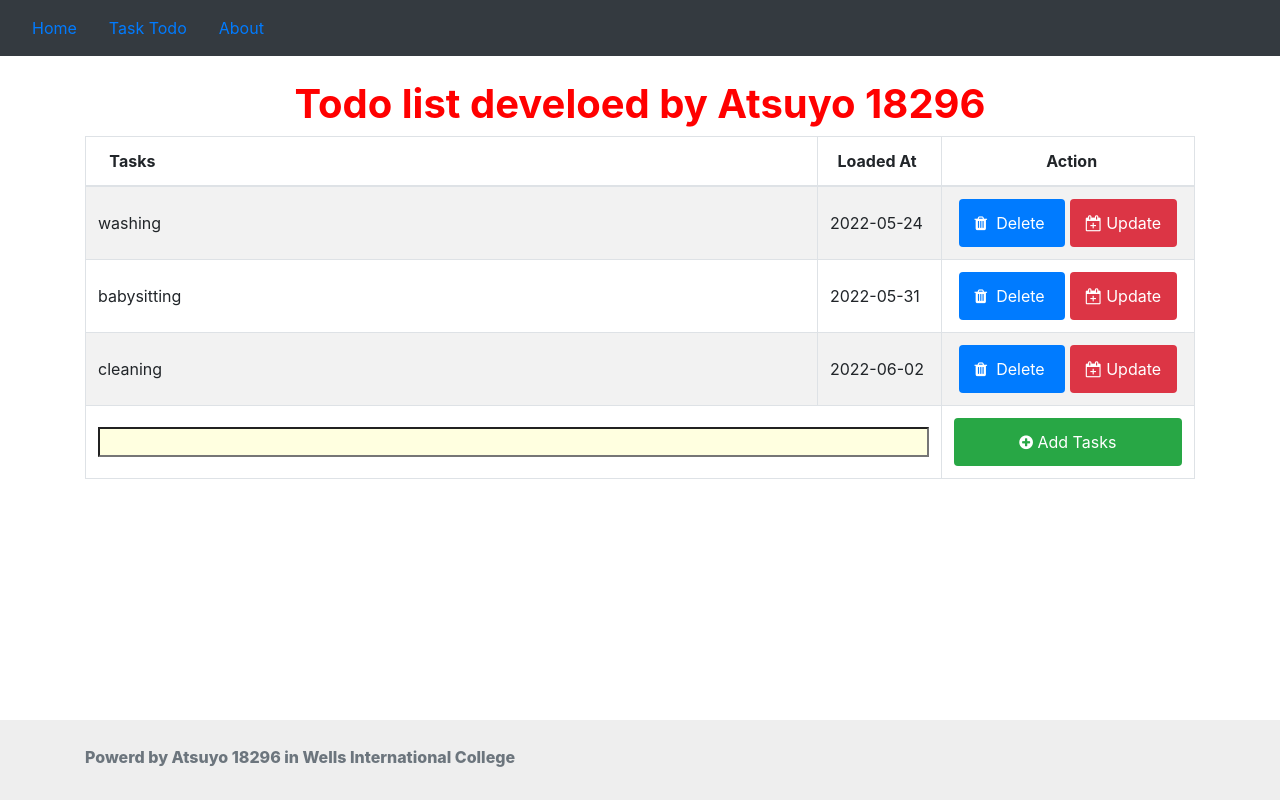
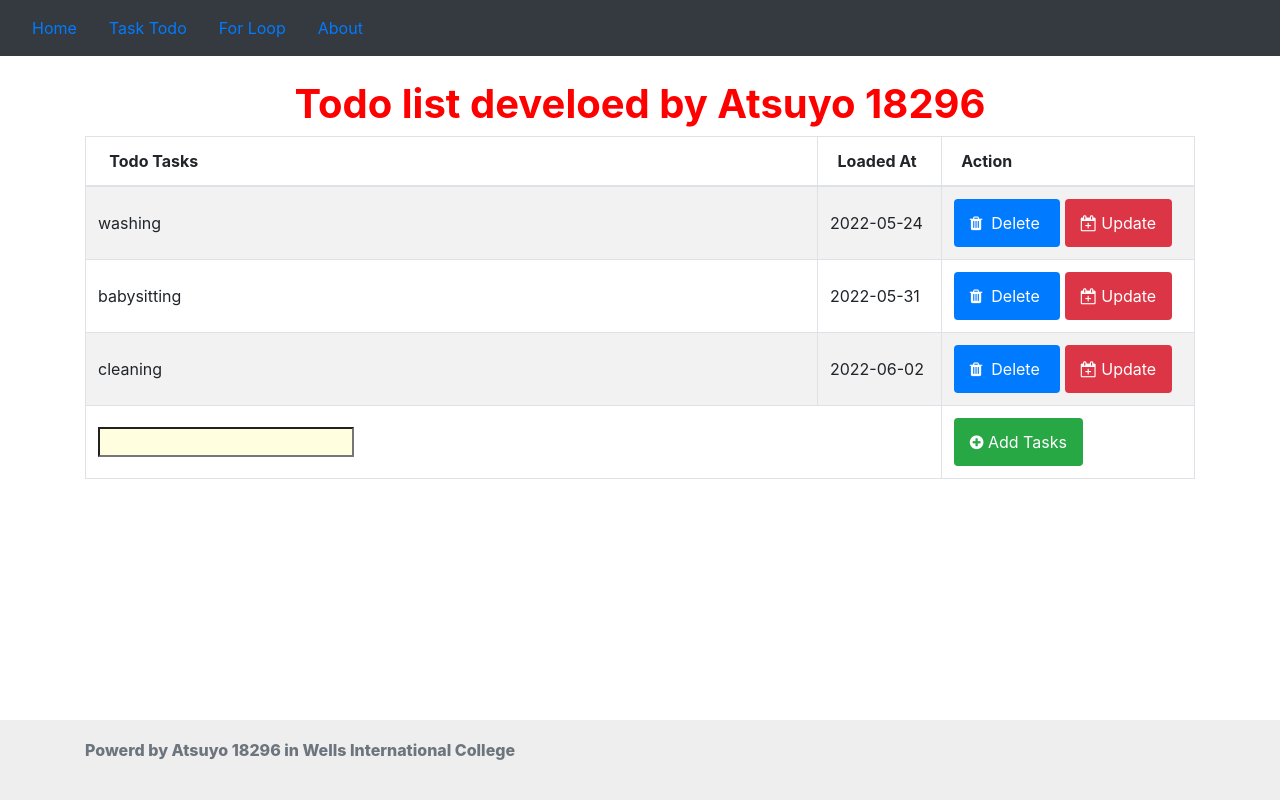
Before and after one commit to atsuyoT/upload18296, a Flask app: page /todo in a window 1280 px wide. Run offline with Flask 2, Linux system fonts and the light colour scheme; data comes from the database, SQL or seed files in the repository; some libraries are stand-ins or nearby versions.

Commit message:
Add files via upload
templates fixed

```diff
--- a/templates/about.html
+++ b/templates/about.html
@@ -6,6 +6,6 @@
 
 <h1>This is about page coded by {{ author }}</h1>
 <img src="{{ url_for('static', filename='images/frame.png') }}"
- alt="My Website" style="width: 30%; margin: auto; display: block;"/>
+ alt="My Website" style="width: 15%; margin: auto; display: block;"/>
 
 {% endblock %}
--- a/templates/base.html
+++ b/templates/base.html
@@ -15,7 +15,7 @@
     />
 
     <link href="//netdna.bootstrapcdn.com/bootstrap/3.0.0/css/bootstrap-glyphicons.css" rel="stylesheet">
-    <!-- <link rel="stylesheet" href="path/to/font-awesome/css/font-awesome.min.css"> -->
+
     <link rel="stylesheet" href="{{ url_for('static', filename='style.css') }}">
     <link rel="stylesheet" href="{{ url_for('static', filename='mobile.css') }}">
     <link rel="icon" type="image/x-icon" href="{{ url_for('static', filename='images/favicon.ico') }}">
@@ -35,6 +35,7 @@
             <div class="navbar-nab">
                 <a class="nav-item nav-link" id="home" href="/">Home</a>
                 <a class="nav-item nav-link" id="todo" href="/todo">Task Todo</a>
+                <a class="nav-item nav-link" id="forloop" href="/forloop">For Loop</a>
                 <a class="nav-item nav-link" id="about" href="/about">About</a>
             </div>
         </div>
@@ -43,7 +44,7 @@
         {% block content %}<br>{% endblock %}
     </div>
     <footer class="footer">
-        <div class="container" style="padding-top: 7px;">
+        <div class="container">
             <span class="text-muted">Powerd by {{ author }} in Wells International College</span>
         </div>
     </footer>
--- a/templates/index.html
+++ b/templates/index.html
@@ -5,6 +5,6 @@
 <h1>Online Python Project Developed by {{ author }}</h1>
 <!-- https://www.probytes.net/wp-content/uploads/2019/06/Technology-Stack-for-the-Website-Development.png%22 -->
 <img src="https://res.cloudinary.com/dmsxwwfb5/image/upload/v1595866967/full-stack-devlopment-min.png"
- alt="Full stack development" style="width: 80%; margin: auto; display: block;">
+alt="Full stack development" style="width: 60%; margin: auto; display: block;">
 
 {% endblock %}
--- a/templates/todo.html
+++ b/templates/todo.html
@@ -4,37 +4,54 @@
 
 <div class="container"></div>
 <h1>Todo list develoed by {{ author }}</h1>
-<table class="table table-bordered table-hover table-striped">
+<table class="table table-bordered table-hover table-striped table-condensed">
     <thead>
       <tr>
-        <th><span class="glyphicon glyphicon-pencil"></span>&nbsp;&nbsp;&nbsp;Tasks</th>
+        <th style="text-align: left;"><span class="glyphicon glyphicon-pencil"></span>&nbsp;&nbsp;&nbsp;Todo Tasks</th>
         <th><span class="glyphicon glyphicon-time"></span>&nbsp;&nbsp;Loaded At</th>
-        <th style="text-align: center;"><span class="glyphicon glyphicon-ok-circle"></span>&nbsp;&nbsp;Action</th>
+        <th><span class="glyphicon glyphicon-ok-circle"></span>&nbsp;&nbsp;Action</th>
       </tr>
+      <!-- <tr>
+        <th><span class="glyphicon glyphicon-plus-sign"></span>&nbsp;&nbsp;&nbsp;Tasks</th>
+        <th><span class="glyphicon glyphicon-star"></span>&nbsp;&nbsp;Loaded At</th>
+        <th style="text-align: center;"><span class="glyphicon glyphicon-ok-sign"></span>&nbsp;&nbsp;Action</th>
+      </tr> -->
     </thead>
     <tbody>
       {% for task in tasks %}
         <tr>
-          <td style="width: 66%;">{{ task.content }}</td>
+            <td style="width: 66%; text-align: left;">{{ task.content }}</td>
             <td>{{ task.date_created.date() }}</td>
-          <td style="text-align: center;">
+            <td>
               <a href="/delete/{{ task.id }}" onclick="return confirm('Are you sure you want to delete this item')">
-              <button class="btn btn-primary"><i class="fa fa-trash"></i> &nbsp;Delete&nbsp;</button>
+              <button class="btn btn-primary" id="mybutton1"><i class="fa fa-trash"></i> &nbsp;Delete&nbsp;</button>
               <a href="/update/{{ task.id }}">
-              <button class="btn btn-danger"><i class="fa fa-calendar-plus-o"></i> Update</button>
+              <button class="btn btn-danger" id="mybutton2"><i class="fa fa-calendar-plus-o"></i> Update</button>
             </td>
+            <!-- <td style="text-align: right;">
+                <a href="/delete/{{ task.id }}" onclick="return confirm('Are you sure you want to delete this item')">
+                <button class="btn btn-primary btn-sm">Delete <i class="material-icons" style="color:red; font-size: 18px;"></i></button></a>&nbsp;
+                <a href="/update/{{ task.id }}">
+                <button class="btn btn-info btn-sm">Update<i class="material-icons" style="font-size:18px; color:blue"></i></butto></a>
+            </td>        -->
         </tr>
       {% endfor %}
       <form name="myForm" action="/todo" onsubmit="return validateForm()" method="POST">
         <tr>
             <td colspan="2">
-          <input type="text" name="content" id="content" style="width: 100%;">
+              <input type="text" name="content" id="content">
             </td>
             <td>
               <!-- <input type="submit" class="btn btn-primary" value="Add Task" style="width: 100%; background-color: blue;">
               <span><i class="fa fa-plus" aria-hidden="true"></i> </span> -->
-          <button class="btn btn-success" style="width: 100%;"><i class="fa fa-plus-circle"></i> Add Tasks</button>
+              <button class="btn btn-success" id="mainbutton"><i class="fa fa-plus-circle"></i> Add Tasks</button>
             </td>
+            <!-- <td>
+              <span class="btn btn-primary btn-sm" style="width: 90%; background-color: blue; float: right;">
+              <span class="glyphicon glyphicon-plus-sign"></span>
+              <input type="submit" class="btn btn-primary" value="Add Task" style="background-color: blue; border-color: blue;">
+              </span>
+          </td> -->
         </tr>
       </form>
     </tbody>
```
Also changed, not shown: templates/forloop.html (added, +13 -0 lines), templates/update.html (+14 -8 lines). Lines whose indentation alone changed are shown as unchanged.
